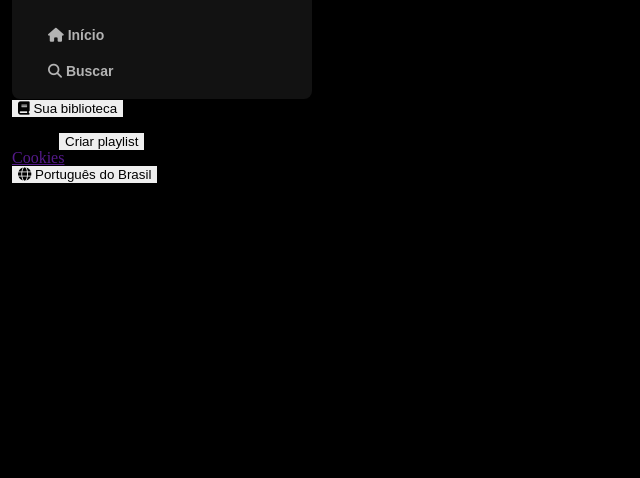
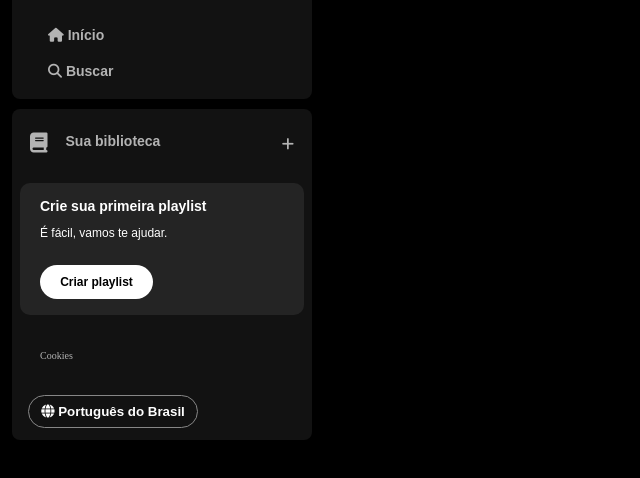
Before and after one commit to daianaadepaula/spotify-imersao-alura, a plain HTML site: page index.html in a window 1280 px wide. Shown: the part 74-552 px from the top of the page, without its empty margins (0-640 px from the left). Drawn offline with Linux system fonts and the light colour scheme.

Commit message:
style: styling library css

```diff
--- a/style.css
+++ b/style.css
@@ -48,3 +48,125 @@ h1 {
   font-size: 14px;
   font-family: "DM Sans", sans-serif;
 }
+
+.library {
+  background-color: #121212;
+  border-radius: 8px;
+  display: flex;
+  justify-content: space-between;
+  flex-direction: column;
+  padding: 4px 8px;
+  color: #b3b3b3;
+  font-weight: 600;
+  font-size: 14px;
+  margin-top: 10px;
+}
+
+.library .library__content {
+  display: flex;
+  justify-content: space-between;
+}
+
+.library .library__content .library__button {
+  display: flex;
+  margin-right: 10px;
+  color: #b3b3b3;
+  background-color: transparent;
+  border: 0;
+  font-size: 14px;
+  font-weight: 700;
+  font-family: "DM Sans", sans-serif;
+  text-align: center;
+  text-decoration: none;
+  text-transform: none;
+  padding: 20px 10px;
+}
+
+.library .library__button .fa {
+  font-size: 20px;
+  margin-right: 10px;
+  padding-right: 8px;
+}
+
+.library .library__content .fa-plus {
+  margin: 24px 10px;
+}
+
+.section-playlist {
+  display: flex;
+  align-items: flex-start;
+  justify-content: space-between;
+  gap: 20px;
+  background-color: #242424;
+  color: #b3b3b3;
+  font-weight: 600;
+  font-size: 14px;
+  margin: 8px 0;
+  padding: 16px 20px;
+  border-radius: 10px;
+}
+
+.section-playlist .section-playlist__content {
+  display: flex;
+  flex-direction: column;
+}
+
+.section-playlist__content .text {
+  padding-bottom: 14px;
+  color: #fff;
+  font-family: "DM Sans", sans-serif;
+}
+
+.section-playlist__content .title {
+  font-weight: 700;
+}
+
+.section-playlist__content .subtitle {
+  font-weight: 500;
+  font-size: 12px;
+}
+
+.section-playlist__content .section-playlist__button {
+  display: flex;
+  justify-content: center;
+  background-color: #fff;
+  color: #000;
+  border-radius: 20px;
+  font-size: 12px;
+  font-weight: 700;
+  font-family: "DM Sans", sans-serif;
+  text-decoration: none;
+  text-transform: none;
+  padding: 10px;
+  margin-top: 12px;
+  border: 0;
+  width: 113px;
+}
+
+.sidebar .cookies {
+  margin: 25px 20px;
+}
+
+.sidebar .cookies a {
+  color: #b3b3b3;
+  font-weight: 500;
+  font-size: 10px;
+  text-decoration: none;
+}
+
+.sidebar .cookies a:hover {
+  text-decoration: underline;
+}
+
+.languages .languages__button {
+  align-items: center;
+  background-color: transparent;
+  border: 1px solid #878787;
+  color: #fff;
+  font-weight: bold;
+  cursor: pointer;
+  width: 170px;
+  margin: 8px;
+  padding: 8px;
+  border-radius: 20px;
+}
```
